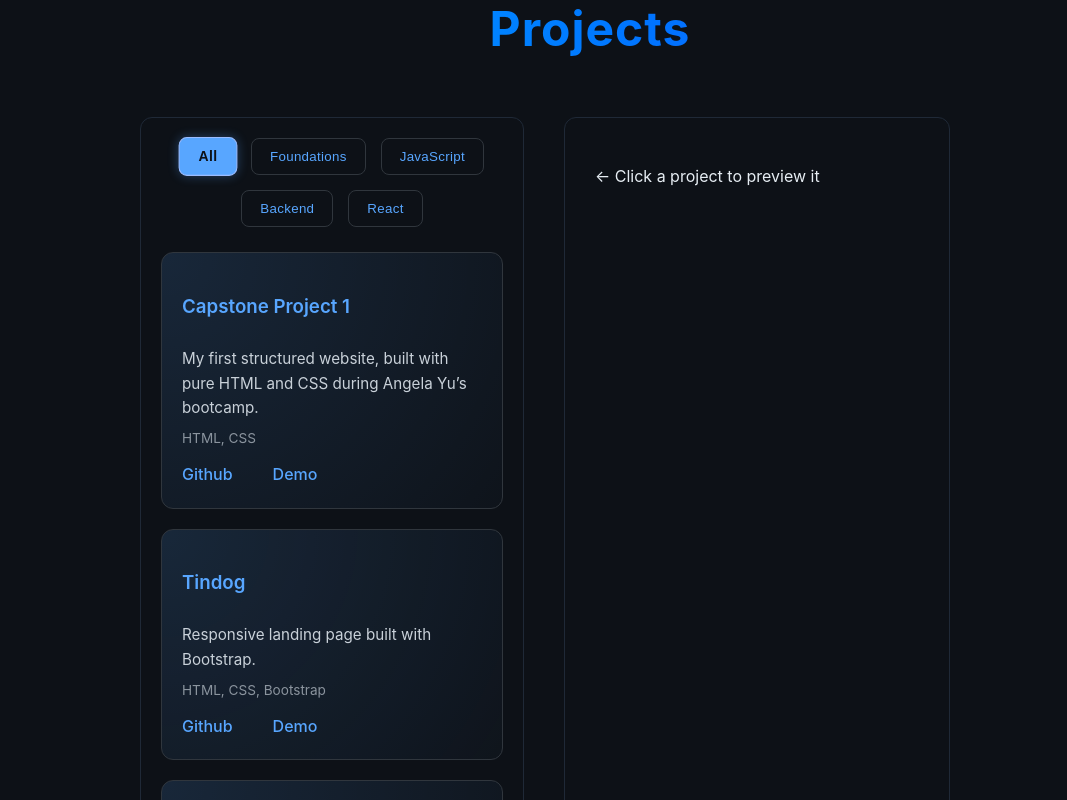
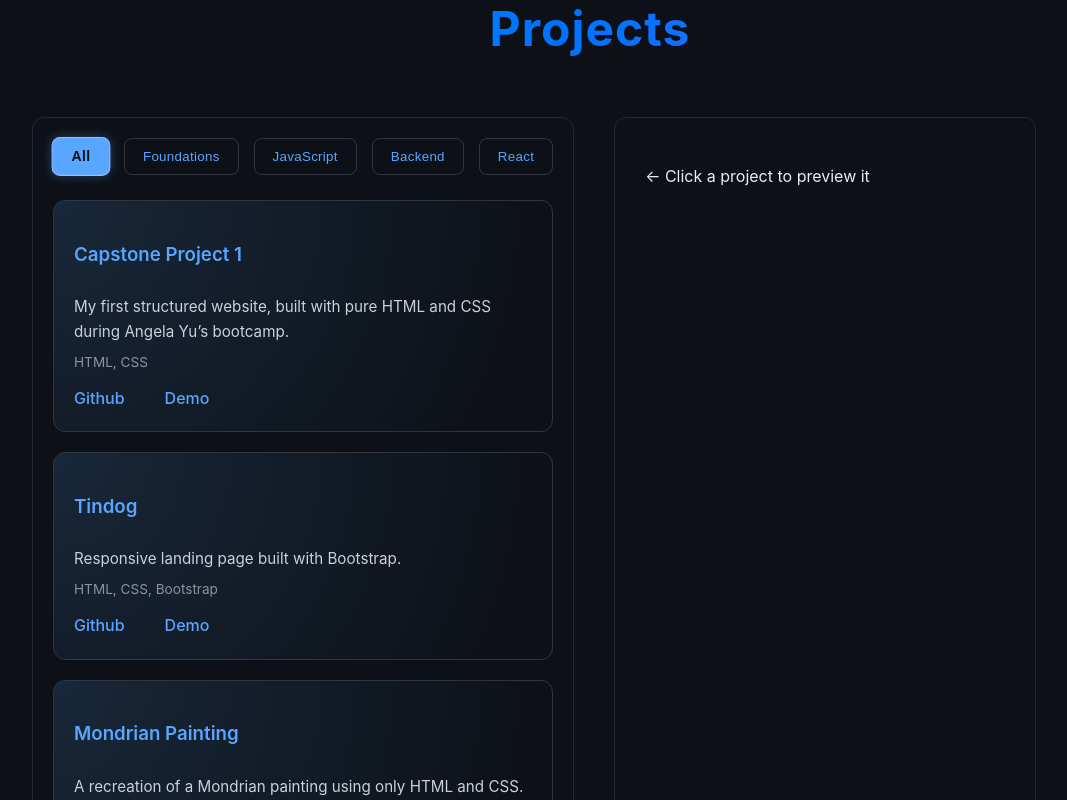
Before and after one commit to oizzoo/oizzoo.github.io, a React app: page / in a window 1280 px wide. Shown: the part 1480-2280 px from the top of the page, without its empty margins (50-1117 px from the left). Built offline with nearby package versions, Linux system fonts and the light colour scheme; the HTML template or start-up script is replaced by a standard one.

Commit message:
style(projects): fix iframe centering and enhance visual polish for sidebar and glow effect

```diff
--- a/src/components/projects/ProjectSidebar.css
+++ b/src/components/projects/ProjectSidebar.css
@@ -8,6 +8,7 @@ aside {
   padding: 20px;
   border-radius: 12px;
   border: 1px solid #1f2937;
+  width: 50%
 }
 
 /* Categories */
@@ -15,7 +16,7 @@ aside {
   display: flex;
   justify-content: center;
   gap: 15px;
-  flex-wrap: wrap;
+  flex-wrap: nowrap;
   margin-bottom: 25px;
 }
 
@@ -30,6 +31,7 @@ aside {
   font-weight: 500;
   letter-spacing: 0.3px;
   transition: all 0.25s ease;
+  flex-shrink: 0;
 }
 
 .category-btn:hover {
--- a/src/components/projects/ProjectSidebar.jsx
+++ b/src/components/projects/ProjectSidebar.jsx
@@ -1,18 +1,15 @@
 import "./ProjectSidebar.css"
 import "./ProjectList.css";
-import { motion, useMotionValue, useTransform } from "framer-motion";
 import projectsData from "../../data/Projects";
 import GlowCard from "../ui/GlowCard";
 import { useState, useMemo } from "react";
 
 
-function ProjectSidebar() {
+function ProjectSidebar({ activeCategory, setActiveCategory, setSelectedProject }) {
     const categories = useMemo(
     () => ["All", ...Object.keys(projectsData)],
     [projectsData]
   );
-
-  const [activeCategory, setActiveCategory] = useState("All");
 
   const visibleProjects = (
         activeCategory === "All"
@@ -35,9 +32,19 @@ function ProjectSidebar() {
       </div>
       <div className="projects-grid">
         {visibleProjects.map((project) => (
-              <GlowCard key={project.title} className="project-card">
+              <GlowCard
+                key={project.title}
+                className="project-card"
+                onClick={() => {
+  console.log("Clicked:", project.title);
+  setSelectedProject(project);
+}}
+
+              >
+
                 <h3>{project.title}</h3>
                 <p>{project.desc}</p>
+
                 <p className="tech">{project.tech.join(", ")}</p>
 
                 <div className="links">
--- a/src/components/ui/GlowCard.jsx
+++ b/src/components/ui/GlowCard.jsx
@@ -1,6 +1,6 @@
 import { motion, useMotionValue, useTransform } from "framer-motion";
 
-function GlowCard({children}) {
+function GlowCard({children, className, onClick}) {
     const x = useMotionValue(0);
     const y = useMotionValue(0);
 
@@ -12,7 +12,8 @@ function GlowCard({children}) {
 
     return (
         <motion.div
-            className="project-card"
+            className={className}
+            onClick={onClick}
             style={{background}}
             onMouseMove={(e) => {
                 const rect = e.currentTarget.getBoundingClientRect();
--- a/src/index.css
+++ b/src/index.css
@@ -26,7 +26,7 @@ body {
 
 /* General layout */
 section {
-  max-width: var(--max-width);
+  max-width: 100%;
   margin: 0 auto;
   padding: 100px 20px;
 }
```
